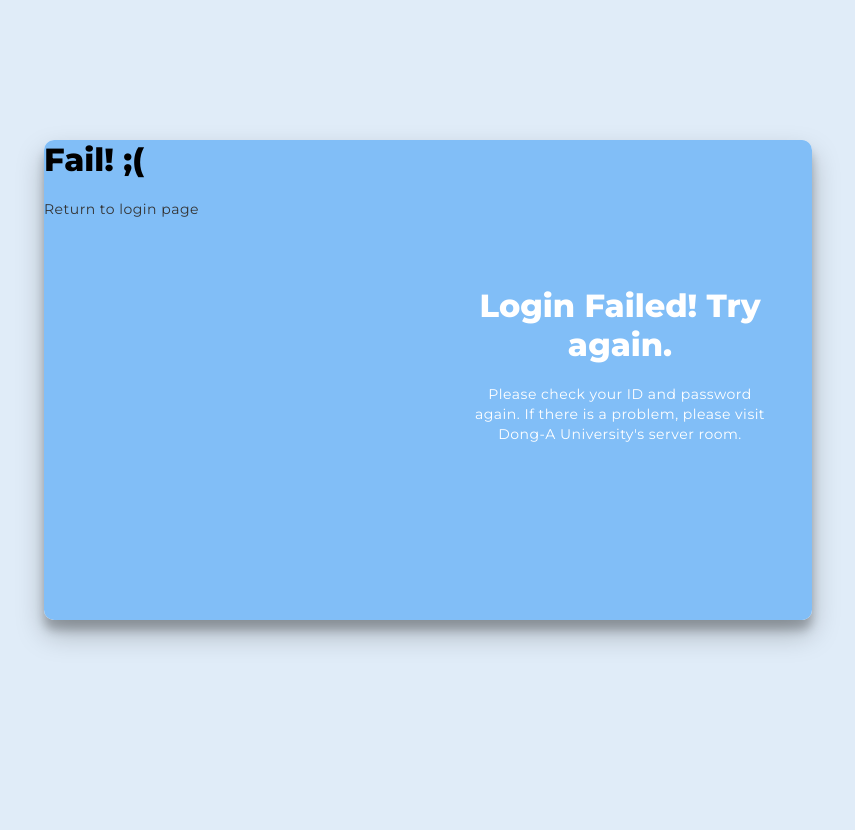
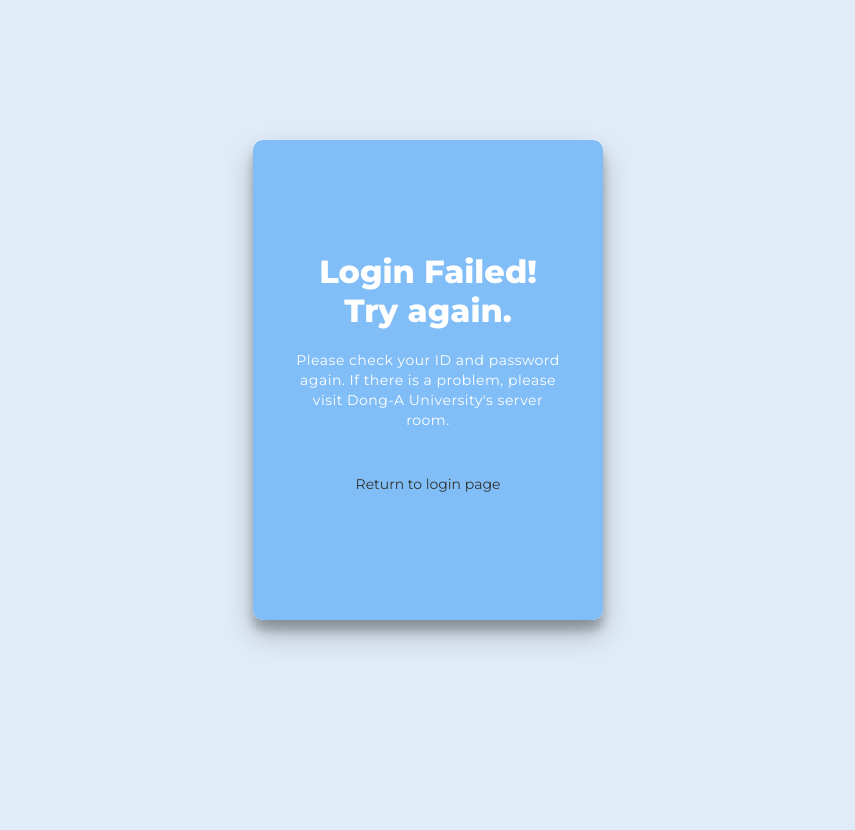
Before and after one commit to BonhyeonGu/BeHarbor_Front, a Flask app: page /fail_login in a window 1280 px wide. Shown: the whole page, without its empty margins (212-1067 px from the left). Run offline with Flask 2, Linux system fonts and the light colour scheme.

Commit message:
로그인 실패 페이지 오류 수정

```diff
--- /dev/null
+++ b/static/css/fail_login.css
@@ -0,0 +1,121 @@
+@import url('https://fonts.googleapis.com/css?family=Montserrat:400,800');
+
+* {
+	box-sizing: border-box;
+}
+
+body {
+	/* background: #f3e0e2; */
+    background: #E0ECF8;
+	display: flex;
+	justify-content: center;
+	align-items: center;
+	flex-direction: column;
+	font-family: 'Montserrat', sans-serif;
+	height: 100vh;
+	margin: -20px 0 50px;
+}
+
+h1 {
+	font-weight: bold;
+	margin: 0;
+}
+
+p {
+	font-size: 14px;
+	font-weight: 100;
+	line-height: 20px;
+	letter-spacing: 0.5px;
+	margin: 20px 0 30px;
+}
+
+a {
+	color: #333;
+	font-size: 14px;
+	text-decoration: none;
+	margin: 15px 0;
+}
+
+.container {
+	background-color: #fff;
+	border-radius: 10px;
+  	box-shadow: 0 14px 28px rgba(0,0,0,0.25), 0 10px 10px rgba(0,0,0,0.22);
+	position: relative;
+	overflow: hidden;
+	width: 350px;
+	max-width: 100%;
+	min-height: 480px;
+}
+
+.form-container {
+	position: absolute;
+	top: 0;
+	height: 100%;
+}
+
+.log-in-container {
+	left: 0;
+	width: 50%;
+	z-index: 2;
+}
+
+
+.overlay-container {
+	position: absolute;
+	top: 0;
+	left: 55%;
+	width: 100%;
+	height: 100%;
+}
+
+
+.overlay {
+	/* background: #FF416C;
+	background: -webkit-linear-gradient(to right, #FF4B2B, #FF416C);
+	background: linear-gradient(to right, #FF4B2B, #FF416C); */
+    background: #81BEF7;
+	background: -webkit-linear-gradient(to center, #81BEF7, #81BEF7);
+	background: linear-gradient(to center, #81BEF7, #81BEF7);
+	background-repeat: no-repeat;
+	background-size: cover;
+	background-position: 0 0;
+	color: #FFFFFF;
+	position: relative;
+	left: -155%;
+	height: 100%;
+	width: 200%;
+}
+
+.overlay-panel {
+	position: absolute;
+	display: flex;
+	align-items: center;
+	justify-content: center;
+	flex-direction: column;
+	padding: 0 40px;
+	text-align: center;
+	top: 0;
+	height: 100%;
+	width: 50%;
+}
+
+
+.overlay-right {
+	right: 0;
+}
+
+
+.social-container {
+	margin: 50px 0;
+}
+
+.social-container a {
+	border: 1px solid #DDDDDD;
+	border-radius: 50%;
+	display: inline-flex;
+	justify-content: center;
+	align-items: center;
+	margin: 0 5px;
+	height: 40px;
+	width: 40px;
+}
--- a/templates/fail_login.html
+++ b/templates/fail_login.html
@@ -1,35 +1,24 @@
 <!DOCTYPE html>
 <html>
 <head>
-    <link rel="stylesheet" href="{{url_for('static',filename='css/login.css')}}">
+    <link rel="stylesheet" href="{{url_for('static',filename='css/fail_login.css')}}">
 	<link rel="stylesheet" href="https://cdnjs.cloudflare.com/ajax/libs/font-awesome/4.7.0/css/font-awesome.min.css">
 	<title>Login failed!</title>
 	<meta charset="UTF-8">
+</head>
 <body>
+    <!-- 로그인 실패시 서버팀에 찾아오라는 내용으로 글자 넣음 한글로 할지 영문으로 할지는 고민 중 -->
     <div class="container" id="container">
-            <div class="form-container log-in-container">
-
-                    <h1> Fail! ;( </h1>
-                    <p>
-                    <a href="login.html">Return to login page</a>
-
-                    <!-- id의 문제인지 pw의 문제인지, 아니면 계정이 없는지에 관한
-                    정보를 띄우고 싶었는데 이미 login-back 부분에서 걸러서 해당 페이지로 넘어오는 것 같아
-                    제가 건드릴 수가 없어 간단하게 로그인 창과 비슷하게 구현하여,
-                    로그인 실패 화면을 만들었습니다. 아래는 id와 pw를 다시 한번 확인해달라는 문구와 계속 문제가 발생하면
-                    서버실로 방문해달라는 안내 문구를 적었습니다.
-                    기능 구현 할 수 있는 사람이 있다면 여기에 작성하시면 됩니다.
-                    css는 동일한 login.css를 사용하고 있습니다.-->
-
-            </div>
         <div class="overlay-container">
             <div class="overlay">
                 <div class="overlay-panel overlay-right">
                     <h1>Login Failed! Try again.</h1>
                     <p>Please check your ID and password again. If there is a problem, please visit Dong-A University's server room.</p>
+                    <!-- <p>학번 아이디와 비밀번호를 확인 후 재시도 해주세요.</p><p> 만약, 문제가 발생했다면 동아대학교 비하버팀을 방문해주시길 바랍니다.</p> -->
+                    <a href="{{url_for('logout')}}">Return to login page</a>
                 </div>
             </div>
         </div>
     </div>
 </body>
-</head>
+</html>
```
Lines whose indentation alone changed are shown as unchanged.
